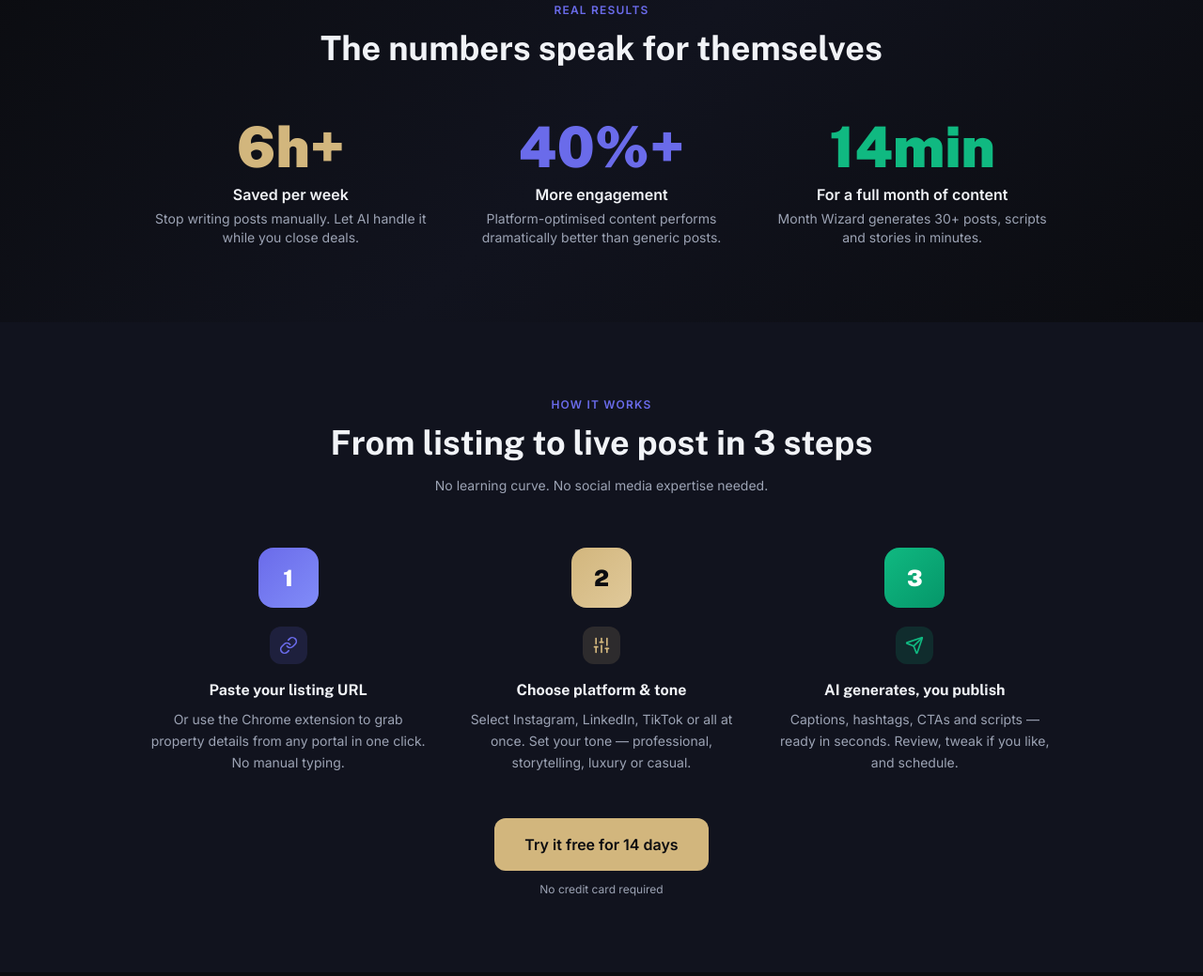
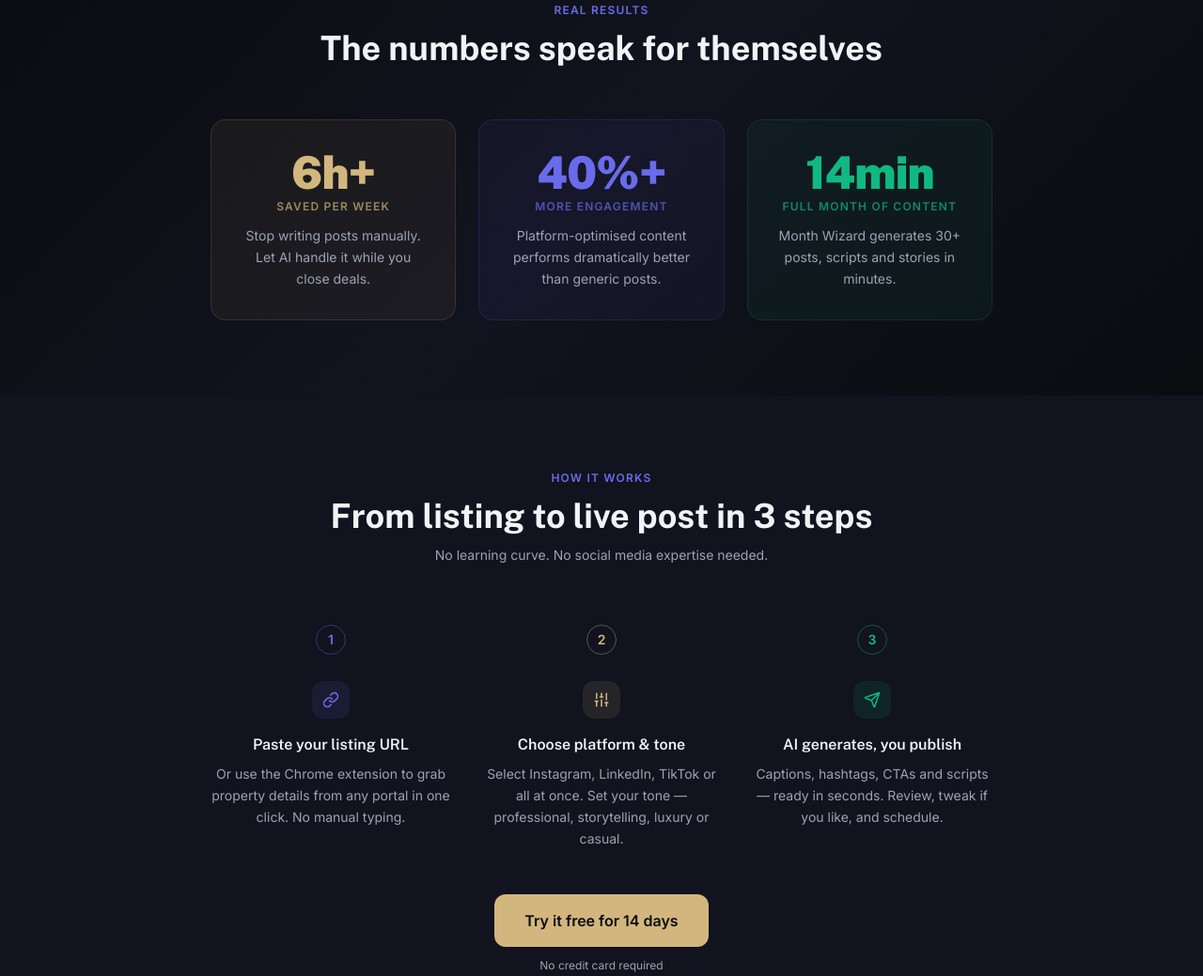
Before and after one commit to Robertdewilde/serene-manatee-b25030, a plain HTML site: page index.html in a window 1280 px wide. Shown: the part 1002-2041 px from the top of the page at 94% size. Drawn offline with nearby package versions, Linux system fonts and the light colour scheme.

Commit message:
Update index.html

```diff
--- a/index.html
+++ b/index.html
@@ -141,24 +141,24 @@
 
   <!-- ROI NUMBERS -->
   <div class="py-20" style="background:linear-gradient(135deg,#0b0c10 0%,#11131e 50%,#0b0c10 100%);">
-    <div class="max-w-5xl mx-auto px-4 sm:px-6 lg:px-8">
+    <div class="max-w-4xl mx-auto px-4 sm:px-6 lg:px-8">
       <p class="text-center text-xs font-semibold uppercase tracking-widest mb-3" style="color:var(--accent);">Real results</p>
       <h2 class="text-3xl md:text-4xl font-bold text-center mb-14" style="color:var(--text);">The numbers speak for themselves</h2>
-      <div class="grid grid-cols-1 sm:grid-cols-3 gap-8 text-center">
-        <div>
-          <div class="text-6xl font-black mb-2 counter" data-target="6" data-suffix="h+" style="color:var(--gold);font-family:'Public Sans',sans-serif;">6h+</div>
-          <p class="font-semibold mb-1" style="color:var(--text);">Saved per week</p>
-          <p class="text-sm" style="color:var(--text-muted);">Stop writing posts manually. Let AI handle it while you close deals.</p>
+      <div class="grid grid-cols-1 sm:grid-cols-3 gap-6">
+        <div class="rounded-2xl p-8 text-center" style="background:rgba(210,182,125,0.06);border:1px solid rgba(210,182,125,0.15);">
+          <div class="text-5xl font-black mb-1 counter" data-target="6" data-suffix="h+" style="color:var(--gold);font-family:'Public Sans',sans-serif;letter-spacing:-0.02em;">6h+</div>
+          <div class="text-xs font-semibold uppercase tracking-widest mb-3" style="color:var(--gold);opacity:0.7;">Saved per week</div>
+          <p class="text-sm leading-relaxed" style="color:var(--text-muted);">Stop writing posts manually. Let AI handle it while you close deals.</p>
         </div>
-        <div>
-          <div class="text-6xl font-black mb-2 counter" data-target="40" data-suffix="%+" style="color:var(--accent);font-family:'Public Sans',sans-serif;">40%+</div>
-          <p class="font-semibold mb-1" style="color:var(--text);">More engagement</p>
-          <p class="text-sm" style="color:var(--text-muted);">Platform-optimised content performs dramatically better than generic posts.</p>
+        <div class="rounded-2xl p-8 text-center" style="background:rgba(106,107,234,0.06);border:1px solid rgba(106,107,234,0.15);">
+          <div class="text-5xl font-black mb-1 counter" data-target="40" data-suffix="%+" style="color:var(--accent);font-family:'Public Sans',sans-serif;letter-spacing:-0.02em;">40%+</div>
+          <div class="text-xs font-semibold uppercase tracking-widest mb-3" style="color:var(--accent);opacity:0.7;">More engagement</div>
+          <p class="text-sm leading-relaxed" style="color:var(--text-muted);">Platform-optimised content performs dramatically better than generic posts.</p>
         </div>
-        <div>
-          <div class="text-6xl font-black mb-2 counter" data-target="14" data-suffix="min" style="color:#10b981;font-family:'Public Sans',sans-serif;">14min</div>
-          <p class="font-semibold mb-1" style="color:var(--text);">For a full month of content</p>
-          <p class="text-sm" style="color:var(--text-muted);">Month Wizard generates 30+ posts, scripts and stories in minutes.</p>
+        <div class="rounded-2xl p-8 text-center" style="background:rgba(16,185,129,0.06);border:1px solid rgba(16,185,129,0.15);">
+          <div class="text-5xl font-black mb-1 counter" data-target="14" data-suffix="min" style="color:#10b981;font-family:'Public Sans',sans-serif;letter-spacing:-0.02em;">14min</div>
+          <div class="text-xs font-semibold uppercase tracking-widest mb-3" style="color:#10b981;opacity:0.7;">Full month of content</div>
+          <p class="text-sm leading-relaxed" style="color:var(--text-muted);">Month Wizard generates 30+ posts, scripts and stories in minutes.</p>
         </div>
       </div>
     </div>
@@ -166,33 +166,39 @@
 
   <!-- HOW IT WORKS -->
   <div class="py-20" style="background:var(--bg-secondary);">
-    <div class="max-w-5xl mx-auto px-4 sm:px-6 lg:px-8">
+    <div class="max-w-4xl mx-auto px-4 sm:px-6 lg:px-8">
       <p class="text-center text-xs font-semibold uppercase tracking-widest mb-3" style="color:var(--accent);">How it works</p>
-      <h2 class="text-3xl md:text-4xl font-bold text-center mb-4" style="color:var(--text);">From listing to live post in 3 steps</h2>
+      <h2 class="text-3xl md:text-4xl font-bold text-center mb-3" style="color:var(--text);">From listing to live post in 3 steps</h2>
       <p class="text-center text-sm mb-14" style="color:var(--text-muted);">No learning curve. No social media expertise needed.</p>
-      <div class="grid grid-cols-1 md:grid-cols-3 gap-10">
+      <div class="grid grid-cols-1 md:grid-cols-3 gap-8">
         <div class="text-center">
-          <div class="w-16 h-16 rounded-2xl flex items-center justify-center mx-auto mb-5 text-2xl font-black" style="background:linear-gradient(135deg,var(--accent),#818cf8);color:white;font-family:'Public Sans',sans-serif;">1</div>
-          <div class="w-10 h-10 rounded-xl flex items-center justify-center mx-auto mb-4" style="background:rgba(106,107,234,0.15);">
-            <i data-lucide="link" style="width:20px;height:20px;color:var(--accent);"></i>
+          <div class="flex items-center justify-center mx-auto mb-5" style="width:48px;height:48px;">
+            <span class="text-sm font-bold" style="color:var(--accent);border:1.5px solid rgba(106,107,234,0.4);border-radius:50%;width:32px;height:32px;display:flex;align-items:center;justify-content:center;">1</span>
           </div>
-          <h3 class="font-bold text-base mb-2" style="color:var(--text);">Paste your listing URL</h3>
+          <div class="w-10 h-10 rounded-xl flex items-center justify-center mx-auto mb-4" style="background:rgba(106,107,234,0.1);">
+            <i data-lucide="link" style="width:18px;height:18px;color:var(--accent);"></i>
+          </div>
+          <h3 class="font-semibold text-base mb-2" style="color:var(--text);">Paste your listing URL</h3>
           <p class="text-sm leading-relaxed" style="color:var(--text-muted);">Or use the Chrome extension to grab property details from any portal in one click. No manual typing.</p>
         </div>
         <div class="text-center">
-          <div class="w-16 h-16 rounded-2xl flex items-center justify-center mx-auto mb-5 text-2xl font-black" style="background:linear-gradient(135deg,var(--gold),#e0c99a);color:#0b0c10;font-family:'Public Sans',sans-serif;">2</div>
-          <div class="w-10 h-10 rounded-xl flex items-center justify-center mx-auto mb-4" style="background:rgba(210,182,125,0.15);">
-            <i data-lucide="sliders" style="width:20px;height:20px;color:var(--gold);"></i>
+          <div class="flex items-center justify-center mx-auto mb-5" style="width:48px;height:48px;">
+            <span class="text-sm font-bold" style="color:var(--gold);border:1.5px solid rgba(210,182,125,0.4);border-radius:50%;width:32px;height:32px;display:flex;align-items:center;justify-content:center;">2</span>
           </div>
-          <h3 class="font-bold text-base mb-2" style="color:var(--text);">Choose platform & tone</h3>
+          <div class="w-10 h-10 rounded-xl flex items-center justify-center mx-auto mb-4" style="background:rgba(210,182,125,0.1);">
+            <i data-lucide="sliders" style="width:18px;height:18px;color:var(--gold);"></i>
+          </div>
+          <h3 class="font-semibold text-base mb-2" style="color:var(--text);">Choose platform & tone</h3>
           <p class="text-sm leading-relaxed" style="color:var(--text-muted);">Select Instagram, LinkedIn, TikTok or all at once. Set your tone — professional, storytelling, luxury or casual.</p>
         </div>
         <div class="text-center">
-          <div class="w-16 h-16 rounded-2xl flex items-center justify-center mx-auto mb-5 text-2xl font-black" style="background:linear-gradient(135deg,#10b981,#059669);color:white;font-family:'Public Sans',sans-serif;">3</div>
-          <div class="w-10 h-10 rounded-xl flex items-center justify-center mx-auto mb-4" style="background:rgba(16,185,129,0.15);">
-            <i data-lucide="send" style="width:20px;height:20px;color:#10b981;"></i>
+          <div class="flex items-center justify-center mx-auto mb-5" style="width:48px;height:48px;">
+            <span class="text-sm font-bold" style="color:#10b981;border:1.5px solid rgba(16,185,129,0.4);border-radius:50%;width:32px;height:32px;display:flex;align-items:center;justify-content:center;">3</span>
           </div>
-          <h3 class="font-bold text-base mb-2" style="color:var(--text);">AI generates, you publish</h3>
+          <div class="w-10 h-10 rounded-xl flex items-center justify-center mx-auto mb-4" style="background:rgba(16,185,129,0.1);">
+            <i data-lucide="send" style="width:18px;height:18px;color:#10b981;"></i>
+          </div>
+          <h3 class="font-semibold text-base mb-2" style="color:var(--text);">AI generates, you publish</h3>
           <p class="text-sm leading-relaxed" style="color:var(--text-muted);">Captions, hashtags, CTAs and scripts — ready in seconds. Review, tweak if you like, and schedule.</p>
         </div>
       </div>
```
